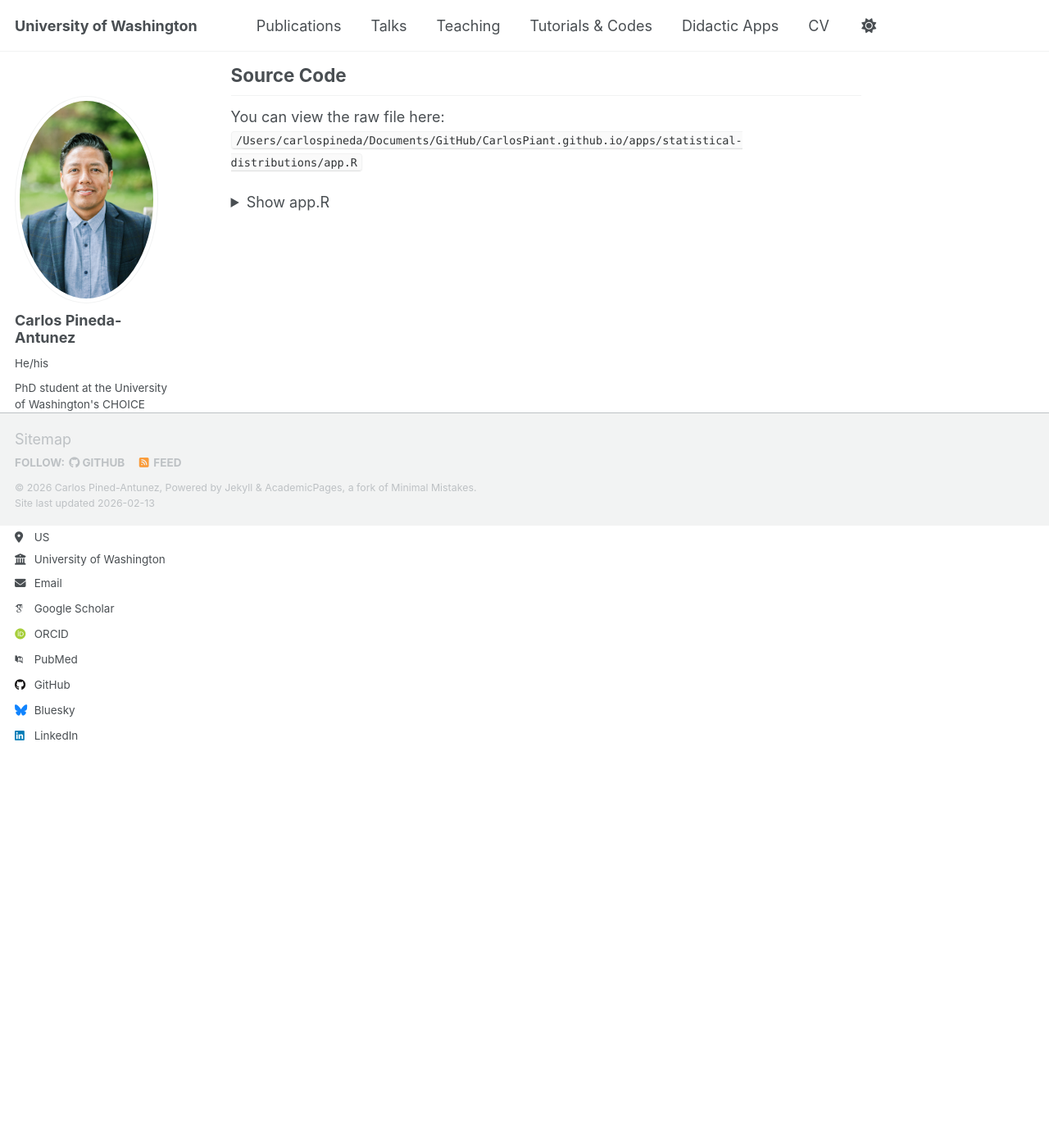
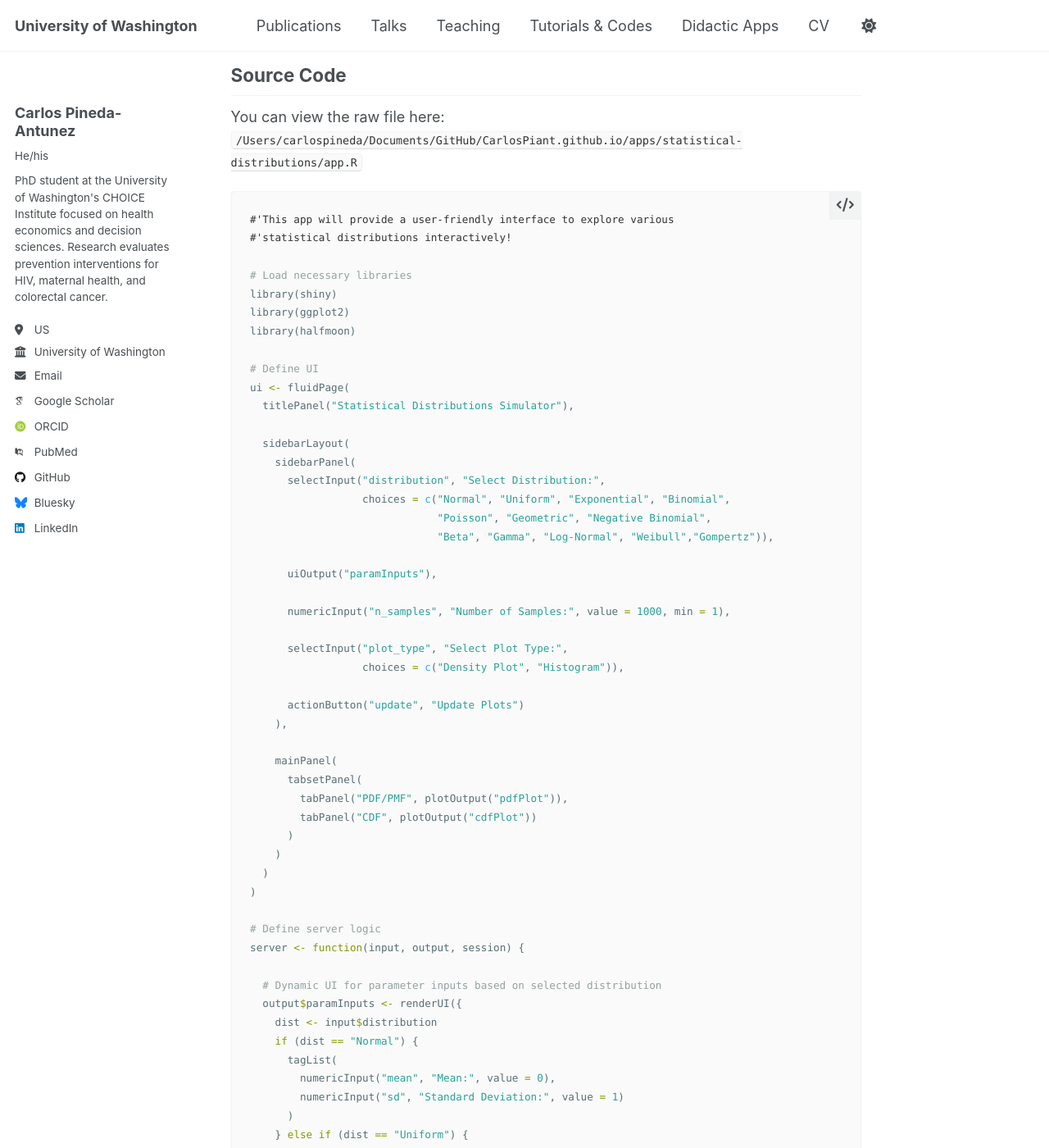
Before and after one commit to CarlosPiant/CarlosPiant.github.io, a Jekyll site: the page built from _apps/statistical-distributions.md, in a window 1280 px wide and 1400 px high, scrolled down 1735 px. Shown: the whole window at 82% size. Built offline with Jekyll 4.4.1, drawn with Linux system fonts in a browser that asks for light colours; some web fonts are replaced; a script that is not in the unit is left out; some of the changed text lies outside the part shown.

Commit message:
Hide author avatar and inline app.R code
Add hide_author_avatar: true to the page front matter to hide the author avatar. Remove the surrounding <details> and </details> tags so the app.R code block is displayed inline rather than hidden in a collapsible section, simplifying presentation and avoiding potential rendering issues.

````diff
--- a/_apps/statistical-distributions.md
+++ b/_apps/statistical-distributions.md
@@ -41,9 +42,6 @@ shiny::runApp("apps/statistical-distributions")
 ## Source Code
 
 You can view the raw file here: `/Users/carlospineda/Documents/GitHub/CarlosPiant.github.io/apps/statistical-distributions/app.R`
-
-<details>
-<summary>Show app.R</summary>
 
 ```r
 #'This app will provide a user-friendly interface to explore various
@@ -211,5 +209,3 @@ server <- function(input, output, session) {
 # Run the application
 shinyApp(ui = ui, server = server)
 ```
-
-</details>
````
Also changed, not shown: other parts of _apps/statistical-distributions.md (+1 -0 lines).
